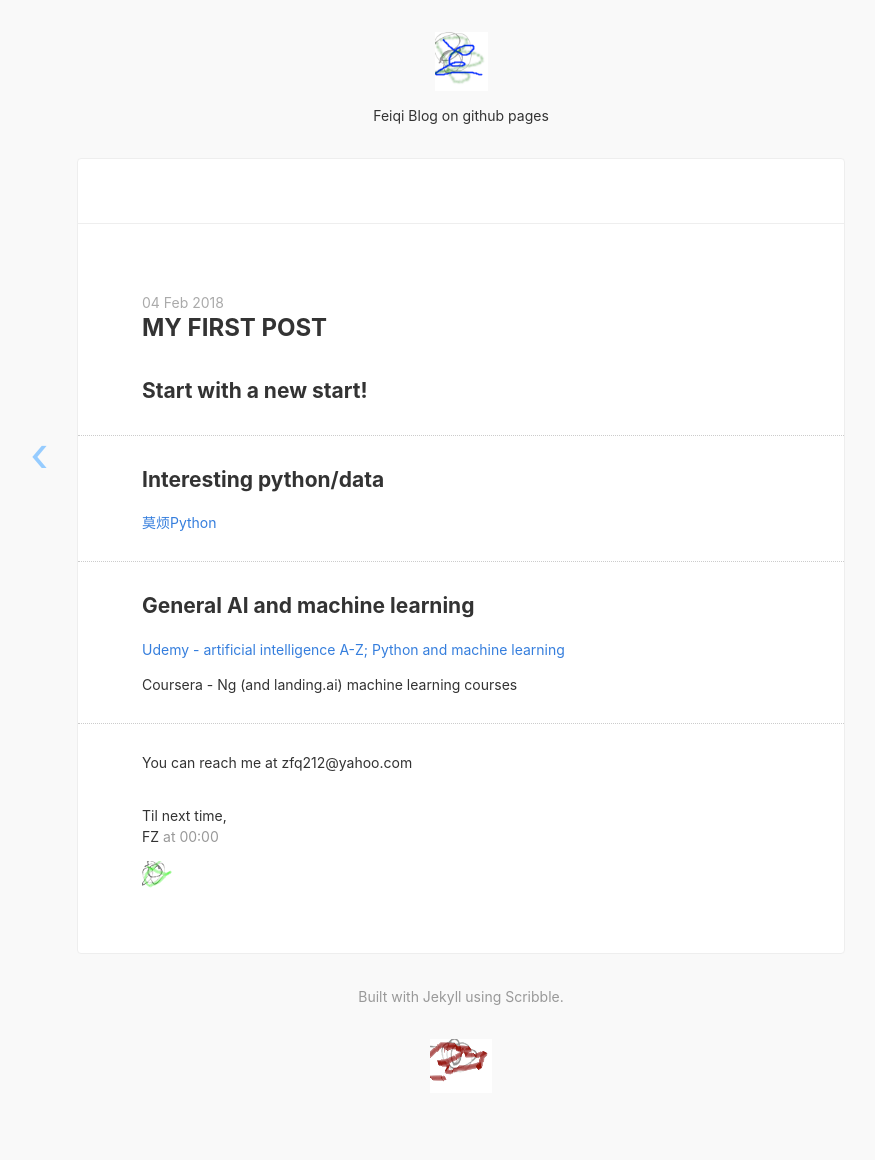
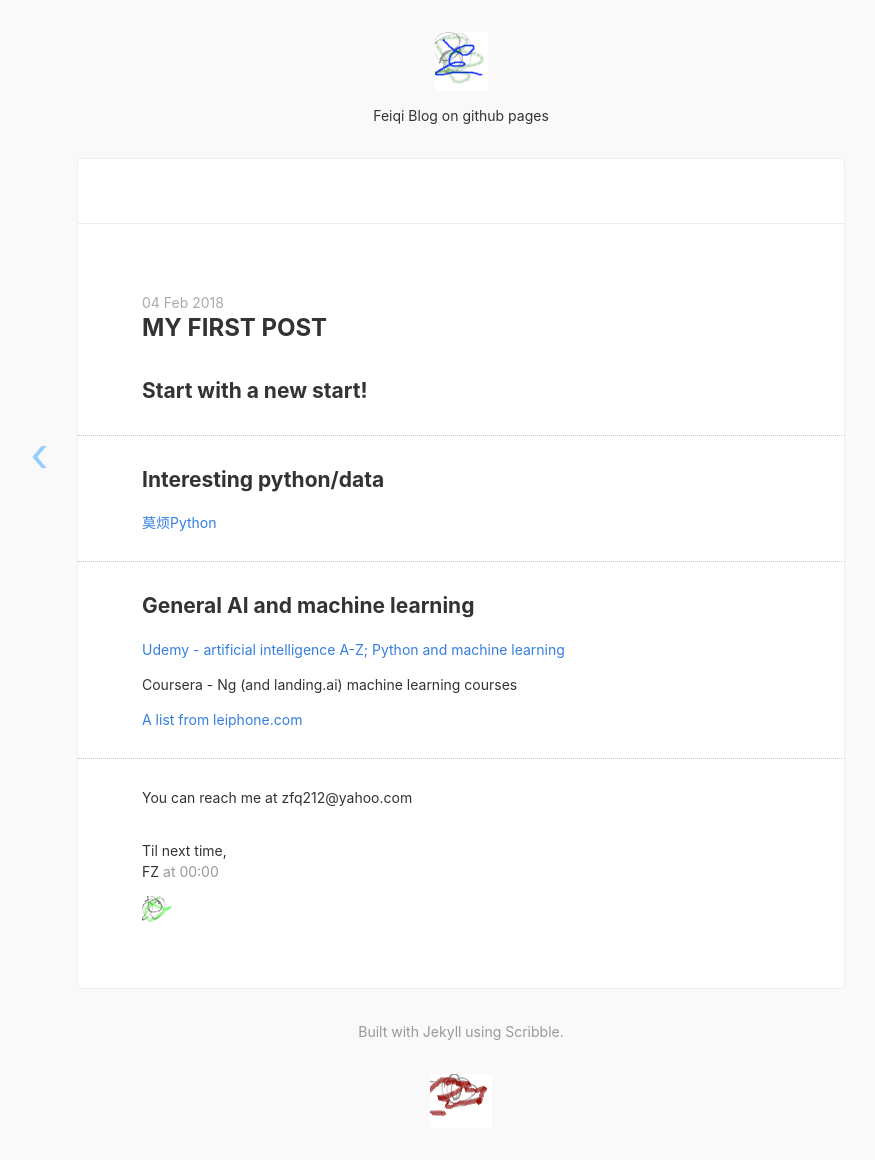
Before and after one commit to zfq212git/zfq212git.github.io, a Jekyll site: the page built from _posts/2018-02-04-test1-firstPost.md, in a window 1280 px wide. Shown: the whole page, without its empty margins (179-1054 px from the left). Built offline with Jekyll 4.4.1, drawn with Linux system fonts in a browser that asks for light colours; nearby versions of some CDN libraries; before the commit the page ends 1125 px from its top, so only the background shows below that.

Commit message:
Update 2018-02-04-test1-firstPost.md

```diff
--- a/_posts/2018-02-04-test1-firstPost.md
+++ b/_posts/2018-02-04-test1-firstPost.md
@@ -18,6 +18,7 @@ Time: 2018-02-04 18:30:29
 Coursera - Ng (and landing.ai) machine learning courses
 
 
+[A list from leiphone.com](https://www.leiphone.com/news/201801/pM48Ekleds2b6j5i.html)
 
 ---
 You can reach me at zfq212@yahoo.com
```
